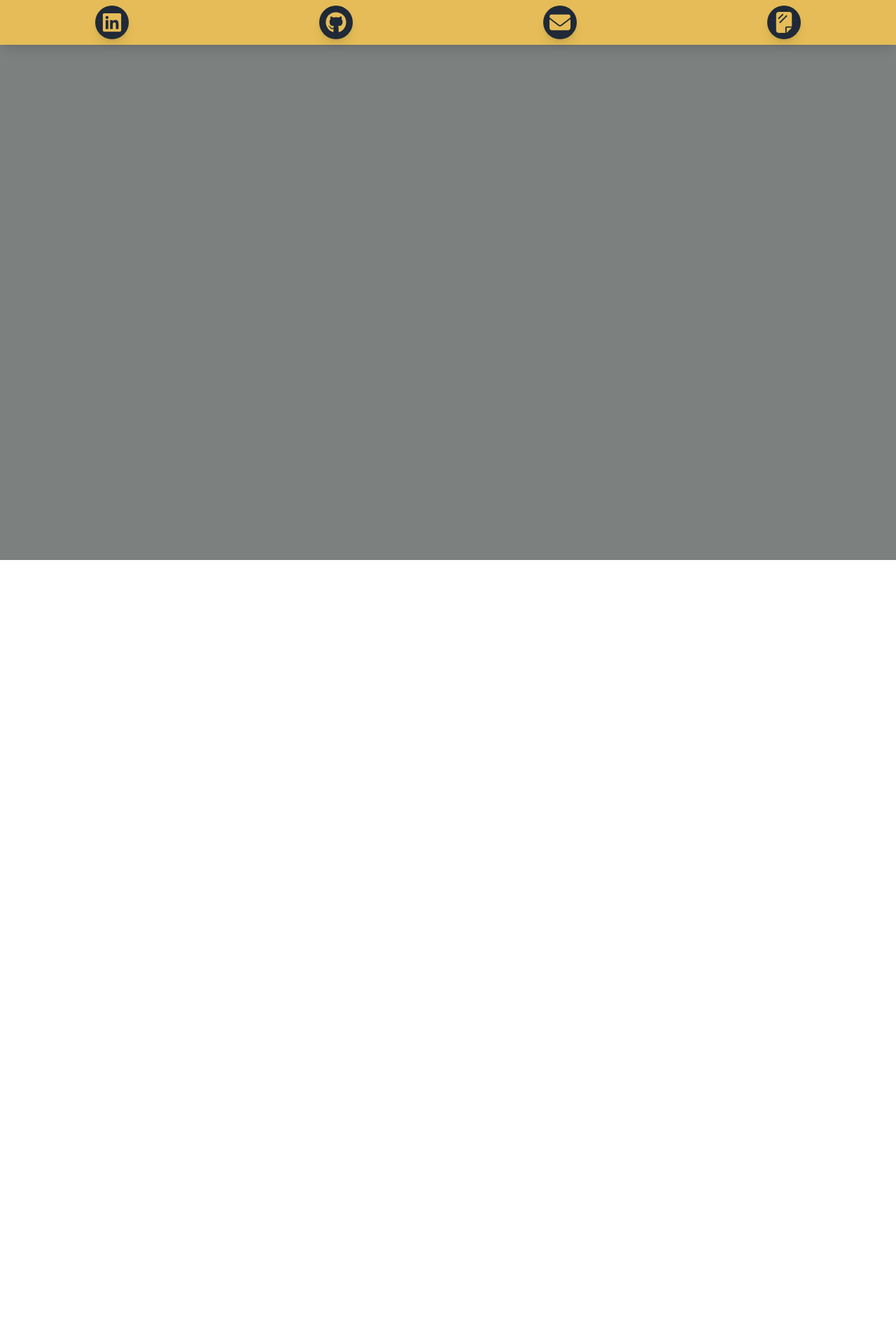
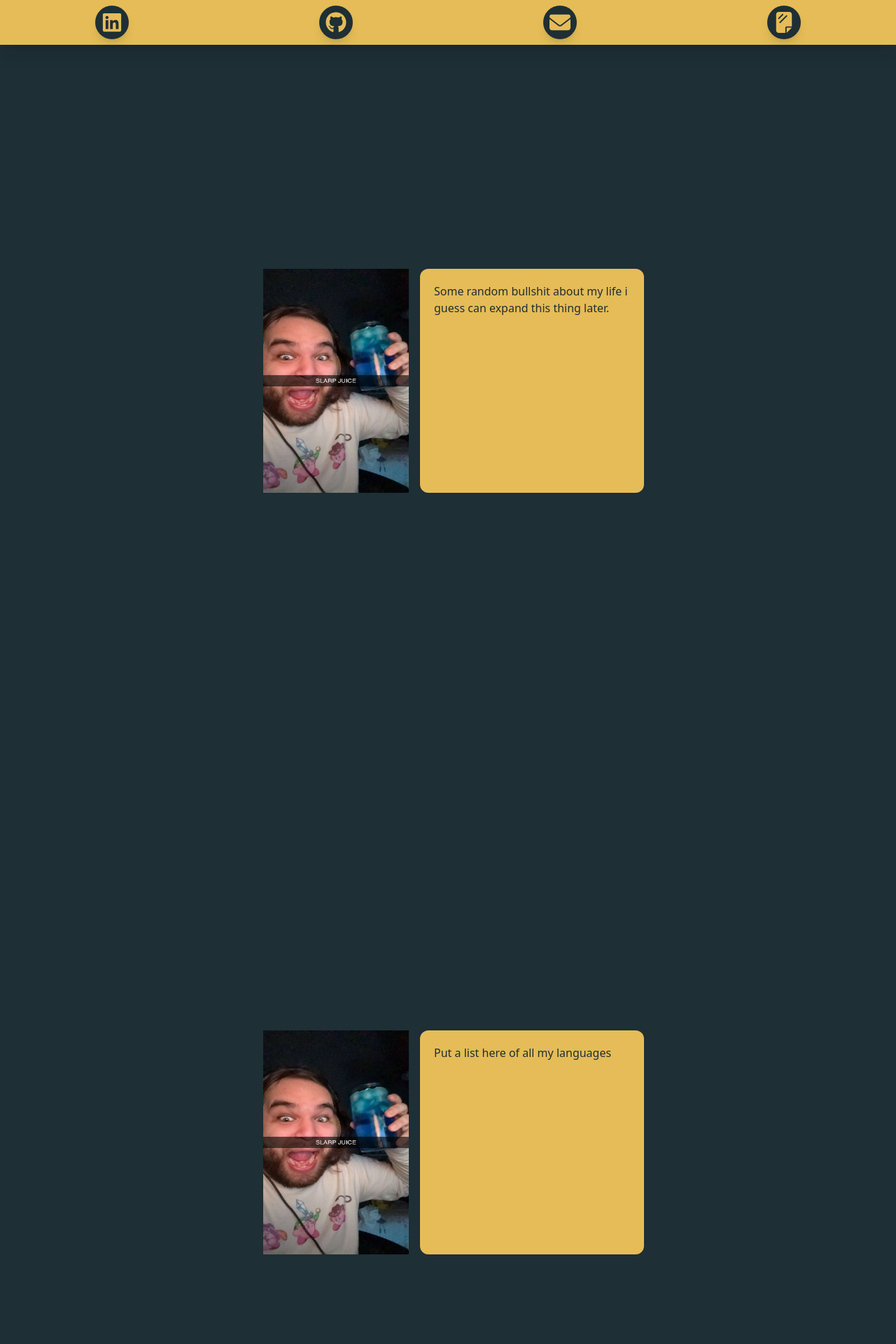
Before and after one commit to rplewi/PersonalWebsiteV3, a React (Vite) app: page / in a window 1280 px wide. Shown: the top 1920 px of the page at 70% size. Before the commit the page ends 800 px from the top, so only its background shows below. Built offline with nearby package versions, Linux system fonts and the light colour scheme.

Commit message:
Added main source code to github

```diff
--- a/package.json
+++ b/package.json
@@ -13,7 +13,8 @@
     "motion": "^11.14.4",
     "react": "^18.3.1",
     "react-dom": "^18.3.1",
-    "react-icons": "^5.4.0"
+    "react-icons": "^5.4.0",
+    "scrollreveal": "^4.0.9"
   },
   "devDependencies": {
     "@eslint/js": "^9.15.0",
--- a/src/App.css
+++ b/src/App.css
@@ -5,14 +5,10 @@
 @tailwind utilities;
 
 @layer components {
-
-  .about-me{
-    @apply flex
-  }
   .navbar-icon {
-    @apply relative flex items-center justify-center
+    @apply  animate-trans-down relative flex items-center justify-center
             h-12 w-12 mt-2 mb-2 mx-auto shadow-lg
-            bg-gray-800 text-color4
+            bg-color3 text-color4
             hover:bg-color2 hover:text-color3
             rounded-3xl hover:rounded-xl
             transition-all duration-300 ease-linear
--- a/src/App.jsx
+++ b/src/App.jsx
@@ -1,27 +1,23 @@
 import './App.css'
-import { motion } from "motion/react"
-import SideBar from "./NavBar.jsx"; // MAKE SURE YOU ARE SPECIFYING YOUR IMPORT FILE TYPES OR ELSE IT WILL NOT WORK!!!!!!!!
-import ContentArea from "./ContentArea.jsx";
+ // MAKE SURE YOU ARE SPECIFYING YOUR IMPORT FILE TYPES OR ELSE IT WILL NOT WORK!!!!!!!!
+import AboutMe from "./components/AboutMe.jsx";
+import NavBar from "./components/NavBar.jsx";
+import TechSkills from "./components/TechnicalSkills.jsx";
+import Projects from "./components/Projects.jsx";
+
 
 
 
 function App() {
   return (
-      <div className = "flex bg-color1 h-screen w-screen">
-          <SideBar/>
-          <div className = "flex flex-row bg-color1 h-15 w-15 p-15"/>
-          <div className = "flex flex-row bg-color2 h-15 w-15 p-15"/>
-          <div className = "flex flex-row bg-color3 h-15 w-15 p-15"/>
-          <div className = "flex flex-row bg-color4 h-15 w-15 p-15"/>
-          <ContentArea/>
+      <div className = " flex flex-col bg-color3 h-100vh w-100vw overflow-auto overflow-x-hidden">
+            <NavBar/>
+            <AboutMe/>
+            <TechSkills/>
+            <Projects/>
+
       </div>
   );
 }
 
-const NavBarIcon = ({ icon}) => (
-  <div className = "sidebar-icon">
-    {icon}
-  </div>
-)
-
 export default App
--- a/src/ContentArea.jsx
+++ /dev/null
@@ -1,16 +0,0 @@
-import { motion } from "motion/react"
-
-
-const ContentArea = () => {
-    return (
-        <div className="m-12">
-            <motion.div className = "about-me" animate={{x:100}}/>
-        </div>
-    )
-}
-const AboutMe = () => {
-    return (
-        <div className = ""></div>
-    )
-}
-export default ContentArea;
--- /dev/null
+++ b/src/components/AboutMe(1).jsx
@@ -0,0 +1,24 @@
+import { motion } from "framer-motion"
+
+const AboutMe = () => {
+
+    return (
+
+            <div className="about-me-sec w-screen h-screen  mx-screen bg-color3 flex flex-col  overflow-x-hidden"> {/** Overflow x hides the ability to scroll on the x-axis */}
+
+                <div className = "reveal technical-skills flex flex-row px-14 py-96 justify-center justify-items-center">
+                    <img className = "h-80 w-60 rounded-xl px-4"src = "Photos/SLARPJUICE.JPG" alt="Loganguskahn"></img>
+                    <p className="flex flex-row p-5 text-color3 bg-color4 w-80 h-90 rounded-xl">Technical skills</p>
+                </div>
+
+                <div className = "projects flex flex-row px-14 py-96 justify-center justify-items-center"> {/** Using the scale = {{ x: 100}} is making some weird offset with motion, need to fix that later.*/}
+                    <img className = "h-80 w-60 rounded-xl px-4"src = "Photos/SLARPJUICE.JPG" alt="Loganguskahn"></img>
+                    <p className="flex flex-row p-5 text-color3 bg-color4 w-80 h-90 rounded-xl">Projects</p>
+                </div>
+
+            </div>
+    )
+}
+
+
+export default AboutMe;
--- /dev/null
+++ b/src/components/AboutMe.jsx
@@ -0,0 +1,22 @@
+import { useEffect, useRef } from "react"
+import ScrollReveal from "scrollreveal"
+
+const ScrollRevealTest = () => {
+    const ref = useRef(null)
+
+    useEffect(() => {
+        const sr = ScrollReveal()
+        if (ref.current) {
+            sr.reveal(ref.current, {delay: 500})
+        }
+    }, [])
+
+    return (
+        <div ref = {ref} className = "about-me flex flex-row py-96 justify-center justify-items-center">
+            <img className = "h-80 w-60 rounded-xl px-4"src = "Photos/SLARPJUICE.JPG" alt="Loganguskahn"></img> {/** Fix the rounded later, it has something to do with rounding and padding-x for some reason.*/}
+            <p className="flex flex-row p-5 text-color3 bg-color4 w-80 h-90 rounded-xl">Some random bullshit about my life i guess can expand this thing later.</p>
+        </div>
+    )
+}
+
+export default ScrollRevealTest
--- a/src/NavBar.jsx
+++ b/src/components/NavBar.jsx
@@ -1,12 +1,18 @@
 import { FaLinkedin, FaGithub, FaEnvelope, FaSheetPlastic } from "react-icons/fa6"; // Make sure you are installing the icons library in the terminal or else it wont work.
-import { motion } from "motion/react"
+
+import * as React from "react";
+import {motion, useTime, useTransform} from "motion/react";
+import {animate} from "motion";
+import {transition} from "react";
+
 
 
 const NavBar = () => {
+
     return(
-        <div className = "fixed top-0 h-16 w-screen m-0 flex flex-row justify-center items-center bg-color4 text-blue-500 shadow-lg"> {/** bg-gray-900 put color back to the navbar*/}
+        <div className = "fixed top-0 h-16 w-screen z-10 flex flex-row  items-center bg-color4 text-blue-500 shadow-xl">
             <NavBarIcon icon = {<FaLinkedin size="30"/>} text='LinkedIn'/>
-            <NavBarIcon icon = {<FaGithub size="30"/>} text='GitHub'/>
+            <NavBarIcon icon = {<FaGithub size="30"/>} text='GitHub' animation="trans-down"/>
             <NavBarIcon icon = {<FaEnvelope size="30"/>} text='Contact'/>
             <NavBarIcon icon = {<FaSheetPlastic size="30"/>} text='Resume'/>
         </div>
@@ -16,7 +22,7 @@ const NavBar = () => {
 const NavBarIcon = ({ icon, text = 'tooltip' }) => (
     <div className = "navbar-icon group">
         {icon}
-        <span class = "navbar-tooltip group-hover:scale-100">
+        <span className = "navbar-tooltip group-hover:scale-100">
             {text}
         </span>
     </div>
--- /dev/null
+++ b/src/components/Projects.jsx
@@ -0,0 +1,24 @@
+import { useEffect, useRef } from "react"
+import ScrollReveal from "scrollreveal"
+
+const ScrollRevealTest = () => {
+    const ref = useRef(null)
+
+    useEffect(() => {
+        const sr = ScrollReveal()
+        if (ref.current) {
+            sr.reveal(ref.current, {delay: 500})
+        }
+    }, [])
+
+    return (
+        <div ref = {ref} className = "projects flex flex-row px-14 py-96 justify-center justify-items-center"> {/** Using the scale = {{ x: 100}} is making some weird offset with motion, need to fix that later.*/}
+            <img className = "h-80 w-60 rounded-xl px-4"src = "Photos/SLARPJUICE.JPG" alt="Loganguskahn"></img>
+            <div className="flex flex-row p-5 text-color3 bg-color4 w-80 h-90 rounded-xl">
+                put all of my projects here, touch this up a bit because it looks like shit
+            </div>
+        </div>
+    )
+}
+
+export default ScrollRevealTest
--- /dev/null
+++ b/src/components/TechnicalSkills.jsx
@@ -0,0 +1,24 @@
+import { useEffect, useRef } from "react"
+import ScrollReveal from "scrollreveal"
+
+const ScrollRevealTest = () => {
+    const ref = useRef(null)
+
+    useEffect(() => {
+        const sr = ScrollReveal()
+        if (ref.current) {
+            sr.reveal(ref.current, {delay: 500})
+        }
+    }, [])
+
+    return (
+        <div ref={ref} className = "reveal technical-skills flex flex-row px-14 py-96 justify-center justify-items-center">
+            <img className = "h-80 w-60 rounded-xl px-4"src = "Photos/SLARPJUICE.JPG" alt="Loganguskahn"></img>
+            <div className="flex flex-row p-5 text-color3 bg-color4 w-80 h-90 rounded-xl">
+                Put a list here of all my languages
+            </div>
+        </div>
+    )
+}
+
+export default ScrollRevealTest
--- a/tailwind.config.js
+++ b/tailwind.config.js
@@ -1,12 +1,24 @@
 /** @type {import('tailwindcss').Config} */
+const plugin = require('tailwindcss/plugin') // Change this later if its not needed??
+
 
 module.exports = {
+  mode: 'jit',
   content: [
     "./index.html",
     "./src/**/*.{js,ts,jsx,tsx}",
   ],
   theme: {
     extend: {
+      keyframes:{
+        'trans-down':{
+          '60%':{transform: 'translateY(50px)'}, // Need to fix this animation later, need delay for each icon and to be able to do it correctly.
+
+        }
+      },
+      animation: {
+        'trans-down': 'trans-down 1s ease-in-out '
+      },
       colors: {
         'color1' : '#7C807F',
         'color2' : '#F7F7F6',
@@ -22,5 +34,16 @@ module.exports = {
     So its all user specified instead of having the basic colors.
     } */
 
-  plugins: [],
+  plugins: [
+    plugin(function ({ matchUtilities, theme}){
+      matchUtilities(
+        {
+          'animate-delay' : (value) => ({
+
+          }),
+        },
+        {values: theme('transitionDelay')}
+      )
+    })
+  ],
 }
```
Also changed, not shown: Photos/SLARPJUICE.JPG (added), 1 other file (tests, documents, lock files or other folders).
